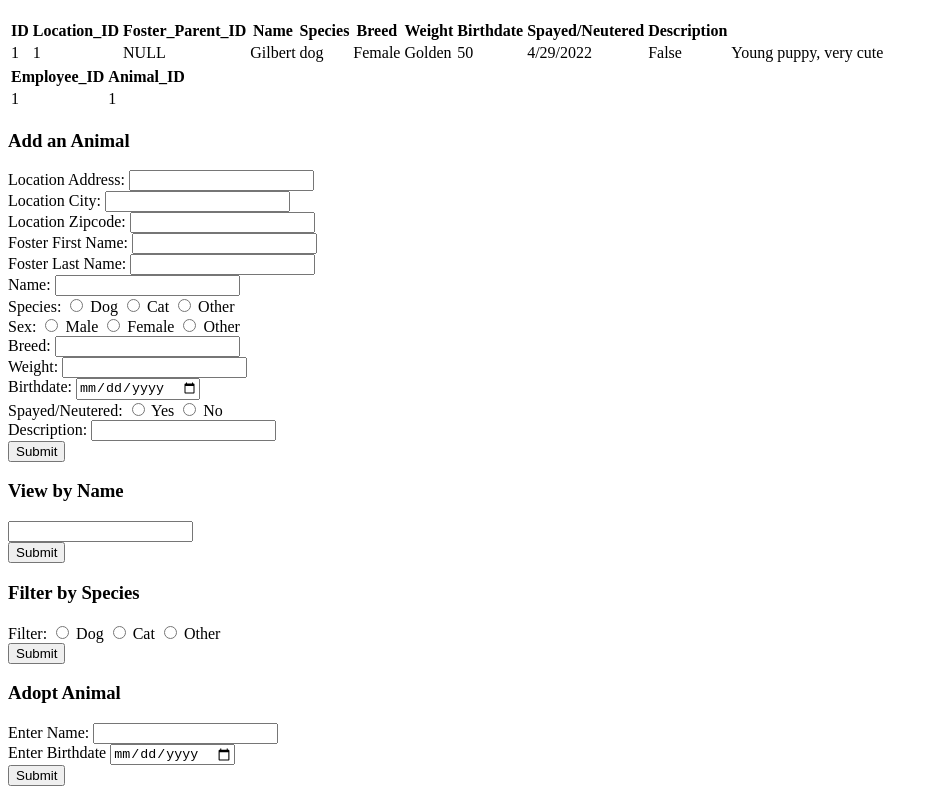
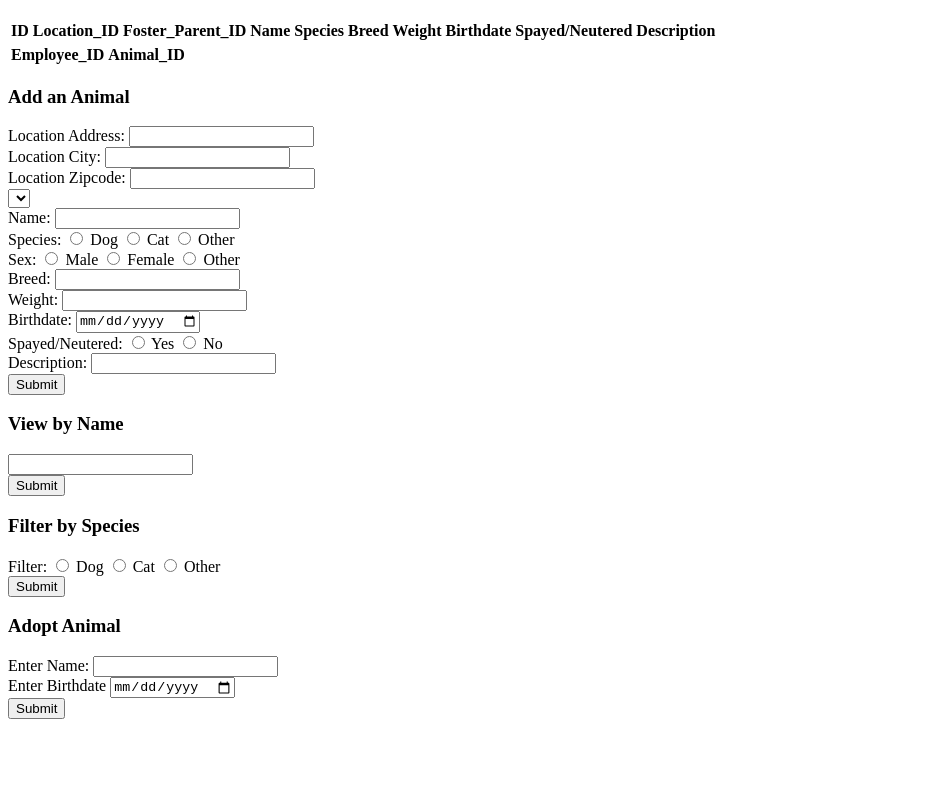
Before and after one commit to METrimble/Adoption-Center-Database, a website: page static/Animal.hbs in a window 1280 px wide. Shown: the part 87-881 px from the top of the page, without its empty margins (0-938 px from the left). After the commit the page ends 814 px from the top, so only its background shows below. Drawn offline with nearby package versions, Linux system fonts and the light colour scheme; files that its build step writes are made by us from their sources.

Commit message:
Created Animal.hbs and Location.hbs. Deleted Animal.html and Location.html
/bin/bash: wq: command not found

```diff
--- a/static/Animal.html
+++ b/static/Animal.hbs
@@ -25,19 +25,21 @@
                     <th>Spayed/Neutered</th>
                     <th>Description</th>
                 </tr>
+                {{#each animal}}
                 <tr>
-                    <td>1</td>
-                    <td>1</td>
-                    <td>NULL</td>
-                    <td>Gilbert</td>
-                    <td>dog</td>
-                    <td>Female</td>
-                    <td>Golden</td>
-                    <td>50</td>
-                    <td>4/29/2022</td>
-                    <td>False</td>
-                    <td>Young puppy, very cute</td>
+                    <td>{{animal_id}}</td>
+                    <td>{{location_id}}</td>
+                    <td>{{foster_parent_id}}</td>
+                    <td>{{animal_name}}</td>
+                    <td>{{species}}</td>
+                    <td>{{sex}}</td>
+                    <td>{{breed}}</td>
+                    <td>{{weight}}</td>
+                    <td>{{birthdate}}</td>
+                    <td>{{spayed/neutered}}</td>
+                    <td>{{description}}</td>
                 </tr>
+                {{/each}}
             </table>
         </div>
 
@@ -47,10 +49,12 @@
                     <th>Employee_ID</th>
                     <th>Animal_ID</th>
                 </tr>
+                {{#each employee-animal}}
                 <tr>
-                    <td>1</td>
-                    <td>1</td>
+                    <td>{{employee_id}}</td>
+                    <td>{{animal_id}}</td>
                 </tr>
+                {{/each}}
             </table>
         </div>
 
@@ -66,14 +70,12 @@
                 <label for="Zipcode">Location Zipcode:</label>
                 <input type="number" id="Zipcode" name="Zipcode">
                 <br>
-
-                <label for="First Name">Foster First Name: </label>
-                <input type="text" id="First_Name" name="First_Name">
+                <select name="foster_parent">
+                    {{#each foster_parent}}
+                    <option value="{{id}}">{{name}}</option>
+                    {{/each}}
+                </select>
                 <br>
-                <label for="Last Name">Foster Last Name: </label>
-                <input type="text" id="Last_Name" name="Last_Name">
-                <br>
-
                 <label for="Animal Name">Name:</label>
                 <input type="text" id="Animal_Name" name="Animal_Name">
                 <br>
```
Also changed, not shown: static/Location.hbs (renamed from static/Location.html, +13 -9 lines), 2 other files.
